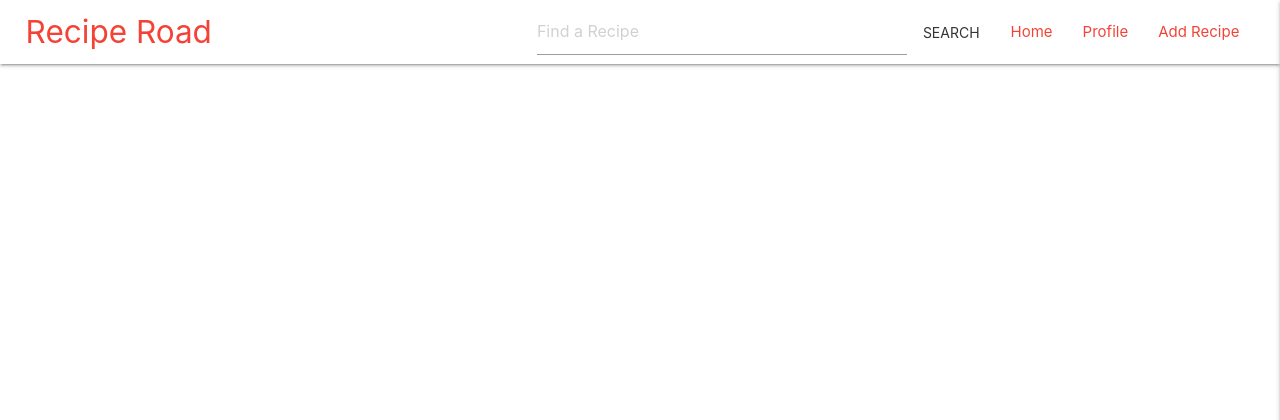
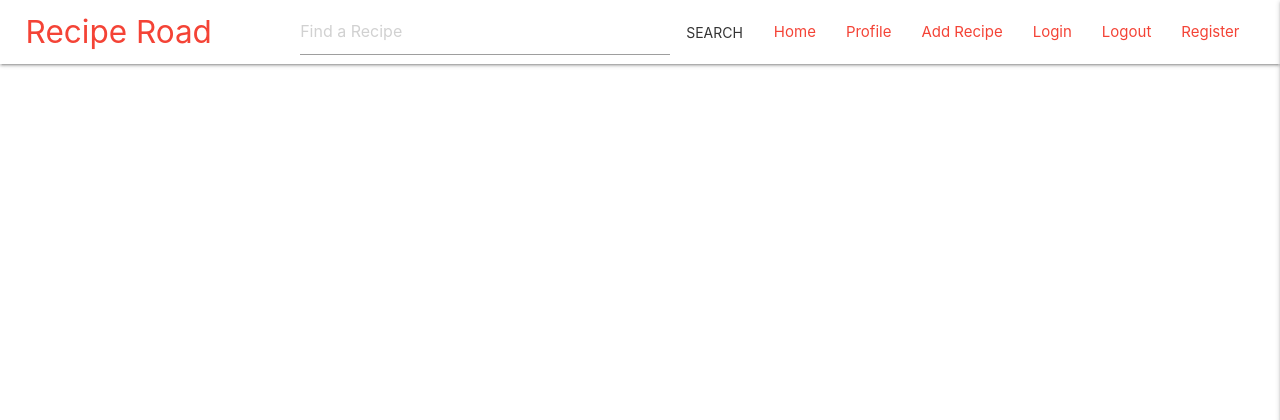
Before and after one commit to BBrocklebank/recipe_road, a Flask app: page / in a window 1280 px wide. Shown: the top 420 px of the page. Run offline with Flask 2, Linux system fonts and the light colour scheme; data that the repository does not hold is empty; some libraries are stand-ins or nearby versions.

Commit message:
Feat: Added Modal

```diff
--- a/static/js/script.js
+++ b/static/js/script.js
@@ -1,3 +1,4 @@
 $(document).ready(function(){
     $('.sidenav').sidenav({edge: 'right'});
+    $('.modal').modal();
     });
--- a/templates/base.html
+++ b/templates/base.html
@@ -48,17 +48,71 @@
                         <li><a href="#" class="red-text">Home</a></li>
                         <li><a href="#" class="red-text">Profile</a></li>
                         <li><a href="#" class="red-text">Add Recipe</a></li>
+                        <li><a class="red-text modal-trigger" href="#modal1">Login</a></li>
+                        <li><a class="red-text modal-trigger" href="#modal1">Logout</a></li>
+                        <li><a class="red-text modal-trigger" href="#modal1">Register</a></li>
                     </ul>
                 </div>
             </form>
         </nav>
 
+        <!-- Sidebar Nav -->
         <ul class="sidenav" id="mobile-demo">
-            <li><a href="sass.html">Sass</a></li>
-            <li><a href="badges.html">Components</a></li>
-            <li><a href="collapsible.html">Javascript</a></li>
-            <li><a href="mobile.html">Mobile</a></li>
+            <li>
+                <h4 class="red-text center-align">Recipe Road
+            </li>
+            <li><a href="">Home</a></li>
+            <li><a href="">Profile</a></li>
+            <li><a href="">Add Recipe</a></li>
+            <li><a href="">Log Out</a></li>
+            <li><a href="">Log In</a></li>
+            <li><a href="">Register</a></li>
         </ul>
+
+        <!-- Modal -->
+        <div id="modal1" class="modal">
+            <div class="modal-content">
+                <h4>Login</h4>
+                <h4>Register</h4>
+                <p>Create an account to share and edit your own unique recipes to the Recipe Road!</p>
+            </div>
+            <div class="row">
+                <form class="col s12">
+                    <div class="row">
+                        <div class="input-field col s6">
+                            <input placeholder="Placeholder" id="first_name" type="text" class="validate">
+                            <label for="first_name">First Name</label>
+                        </div>
+                        <div class="input-field col s6">
+                            <input id="last_name" type="text" class="validate">
+                            <label for="last_name">Last Name</label>
+                        </div>
+                    </div>
+                    <div class="row">
+                        <div class="input-field col s12">
+                            <input id="username" name="username" type="text"
+                                class="validate" required>
+                            <label for="username">Username</label>
+                        </div>
+                    </div>
+                    <div class="row">
+                        <div class="input-field col s12">
+                            <input id="password" type="password" class="validate">
+                            <label for="password">Password</label>
+                        </div>
+                    </div>
+                    <div class="row">
+                        <div class="input-field col s12">
+                            <input id="email" type="email" class="validate">
+                            <label for="email">Email</label>
+                        </div>
+                    </div>
+                </form>
+            </div>
+            <div class="modal-footer">
+                <a href="#!" class="modal-close waves-effect waves-green btn-flat">Agree</a>
+            </div>
+        </div>
 
     </header>
 
```
